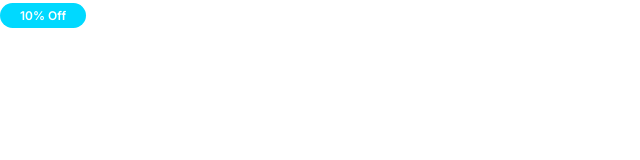
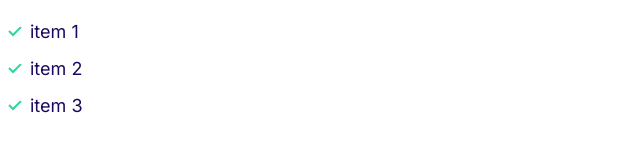
Before and after one commit to DylanCole914/websiteredo, a plain HTML site: page index.html in a window 1280 px wide. Shown: the whole page, without its empty margins (0-640 px from the left). Drawn offline with Linux system fonts and the light colour scheme.

Commit message:
build list component.

```diff
--- a/CSS/styles.css
+++ b/CSS/styles.css
@@ -120,3 +120,34 @@ a {
     font-size: 1.2rem;
   }
 }
+
+/* Lists */
+.list {
+  list-style: none;
+  padding-left: 0;
+  color: var(--color-headings);
+}
+
+.list--inline .list__item {
+  display: inline-block;
+}
+
+.list__item {
+  margin-right: 1.5rem;
+}
+
+.list--tick {
+  list-style-image: url(../images/tick.svg);
+  padding-left: 3rem;
+}
+
+.list--tick .list__item {
+  padding-left: 0.5rem;
+  margin-bottom: 1rem;
+}
+
+@media screen and (min-width: 1024px) {
+  .list--tick .list__item {
+    padding-left: 0;
+  }
+}
--- a/index.html
+++ b/index.html
@@ -14,6 +14,10 @@
     <link rel="stylesheet" href="CSS/styles.css" />
   </head>
   <body>
-    <span class="badge badge--secondary badge--small">10% Off</span>
+    <ul class="list list--tick">
+      <li class="list__item">item 1</li>
+      <li class="list__item">item 2</li>
+      <li class="list__item">item 3</li>
+    </ul>
   </body>
 </html>
```
Also changed, not shown: components/lists.html (added, +5 -0 lines), images/tick.svg (added).
